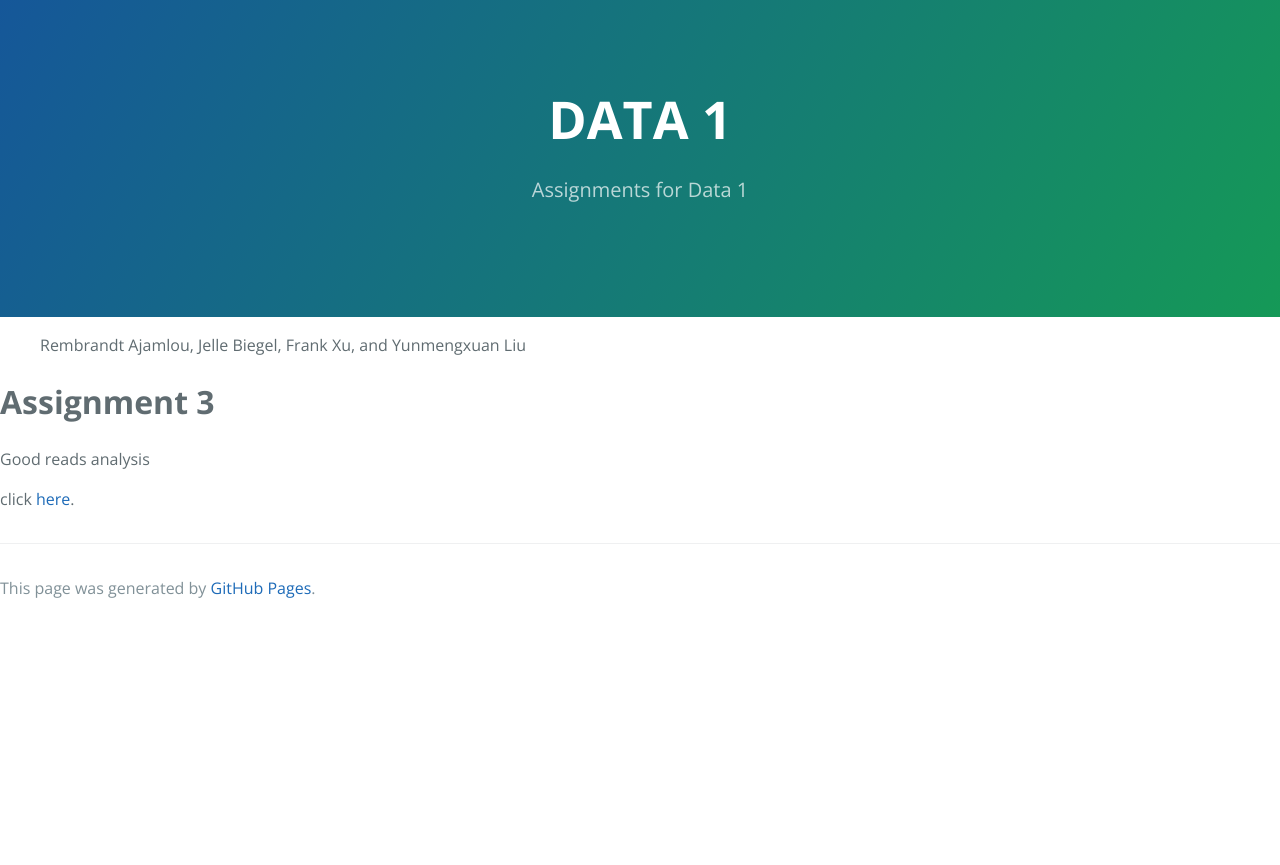
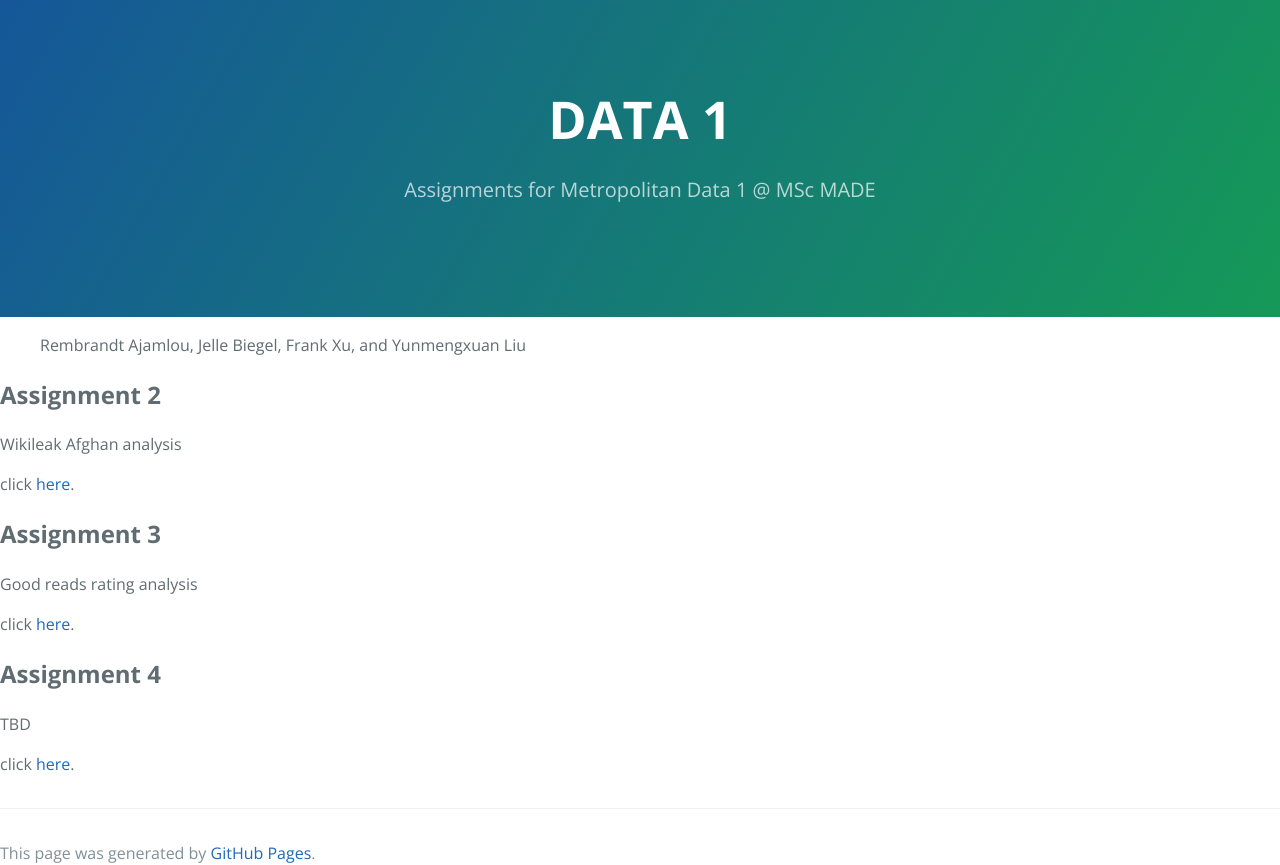
Before and after one commit to Franxuante/metdata1, a website: page index.html in a window 1280 px wide. Before the commit the page ends 800 px from the top, so only its background shows below. Drawn offline with nearby package versions, Linux system fonts and the light colour scheme.

Commit message:
Update index.html

```diff
--- a/index.html
+++ b/index.html
@@ -12,19 +12,33 @@
   <body>
     <section class="page-header">
       <h1 class="project-name">DATA 1</h1>
-      <h2 class="project-tagline">Assignments for Data 1</h2>
+      <h2 class="project-tagline">Assignments for Metropolitan Data 1 @ MSc MADE</h2>
     </section>
 
       <blockquote>
       <p>Rembrandt Ajamlou, Jelle Biegel, Frank Xu, and Yunmengxuan Liu</p>
       </blockquote>
 
-      <h1>
-      <a id="user-content-header-1" class="anchor" href="#header-1" aria-hidden="true"><span class="octicon octicon-link"></span></a>Assignment 3</h1>
+     <h2>
+     <a id="user-content-header-2" class="anchor" href="#header-2" aria-hidden="true"><span class="octicon octicon-link"></span></a>Assignment 2</h2>
 
-      <p>Good reads analysis</p>
+     <p>Wikileak Afghan analysis</p>
 
-      <p>click <a href="./">here</a>.</p>
+     <p>click <a href="./Page_Assignment2.html">here</a>.</p>
+
+     <h2>
+     <a id="user-content-header-2" class="anchor" href="#header-2" aria-hidden="true"><span class="octicon octicon-link"></span></a>Assignment 3</h2>
+
+     <p>Good reads rating analysis</p>
+
+     <p>click <a href="./Assignment 3.html">here</a>.</p>
+
+     <h2>
+     <a id="user-content-header-2" class="anchor" href="#header-2" aria-hidden="true"><span class="octicon octicon-link"></span></a>Assignment 4</h2>
+
+     <p>TBD</p>
+
+     <p>click <a href="./">here</a>.</p>
 
 
       <footer class="site-footer">
```
